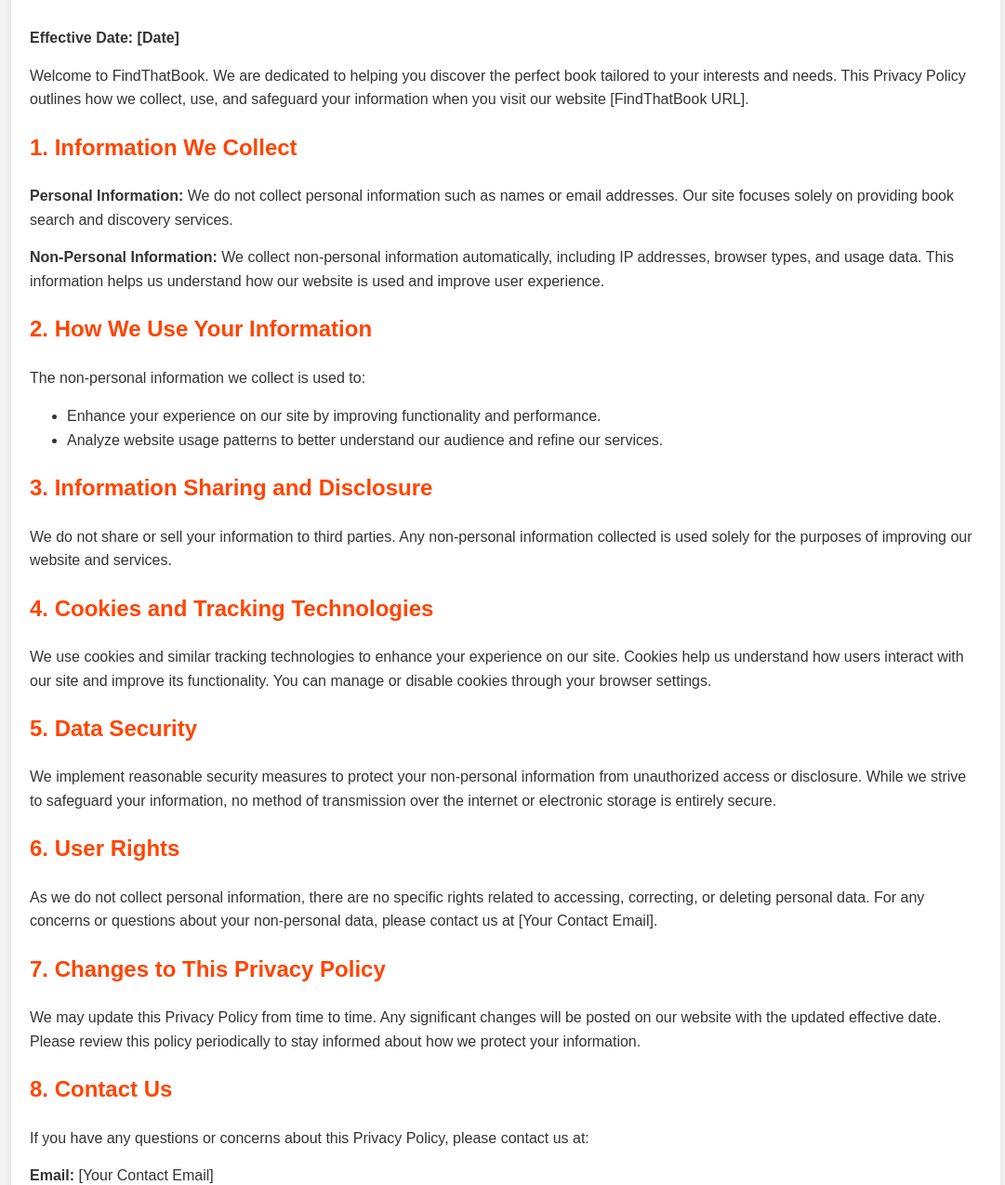
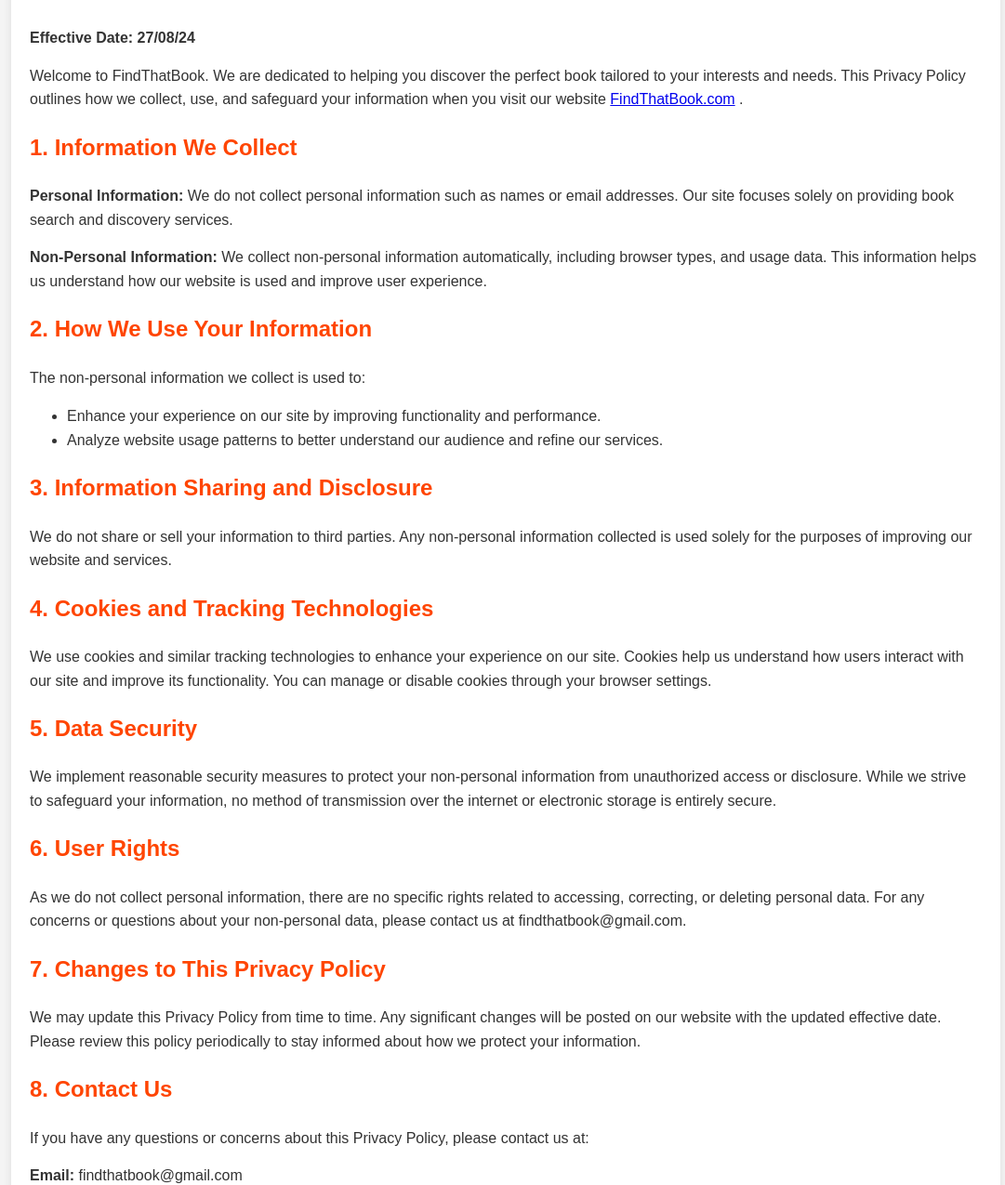
Before and after one commit to arjun19sharma/FindThatBook., a plain HTML site: page privacy-policy.html in a window 1280 px wide. Shown: the part 86-1361 px from the top of the page at 93% size, without its empty margins (96-1177 px from the left). Drawn offline with Linux system fonts and the light colour scheme.

Commit message:
Update privacy-policy.html

```diff
--- a/privacy-policy.html
+++ b/privacy-policy.html
@@ -32,12 +32,13 @@
 <body>
     <div class="container">
         <h1>Privacy Policy</h1>
-        <p><strong>Effective Date: [Date]</strong></p>
-        <p>Welcome to FindThatBook. We are dedicated to helping you discover the perfect book tailored to your interests and needs. This Privacy Policy outlines how we collect, use, and safeguard your information when you visit our website [FindThatBook URL].</p>
+        <p><strong>Effective Date: 27/08/24</strong></p>
+        <p>Welcome to FindThatBook. We are dedicated to helping you discover the perfect book tailored to your interests and needs. This Privacy Policy outlines how we collect, use, and safeguard your information when you visit our website <a href="https://findthatbook.com/index.html" target="_blank">FindThatBook.com</a>
+.</p>
 
         <h2>1. Information We Collect</h2>
         <p><strong>Personal Information:</strong> We do not collect personal information such as names or email addresses. Our site focuses solely on providing book search and discovery services.</p>
-        <p><strong>Non-Personal Information:</strong> We collect non-personal information automatically, including IP addresses, browser types, and usage data. This information helps us understand how our website is used and improve user experience.</p>
+        <p><strong>Non-Personal Information:</strong> We collect non-personal information automatically, including browser types, and usage data. This information helps us understand how our website is used and improve user experience.</p>
 
         <h2>2. How We Use Your Information</h2>
         <p>The non-personal information we collect is used to:</p>
@@ -56,15 +57,14 @@
         <p>We implement reasonable security measures to protect your non-personal information from unauthorized access or disclosure. While we strive to safeguard your information, no method of transmission over the internet or electronic storage is entirely secure.</p>
 
         <h2>6. User Rights</h2>
-        <p>As we do not collect personal information, there are no specific rights related to accessing, correcting, or deleting personal data. For any concerns or questions about your non-personal data, please contact us at [Your Contact Email].</p>
+        <p>As we do not collect personal information, there are no specific rights related to accessing, correcting, or deleting personal data. For any concerns or questions about your non-personal data, please contact us at findthatbook@gmail.com.</p>
 
         <h2>7. Changes to This Privacy Policy</h2>
         <p>We may update this Privacy Policy from time to time. Any significant changes will be posted on our website with the updated effective date. Please review this policy periodically to stay informed about how we protect your information.</p>
 
         <h2>8. Contact Us</h2>
         <p>If you have any questions or concerns about this Privacy Policy, please contact us at:</p>
-        <p><strong>Email:</strong> [Your Contact Email]</p>
-        <p><strong>Address:</strong> [Your Contact Address]</p>
+        <p><strong>Email:</strong> findthatbook@gmail.com</p>
 
         <p>Thank you for using FindThatBook.</p>
     </div>
```
